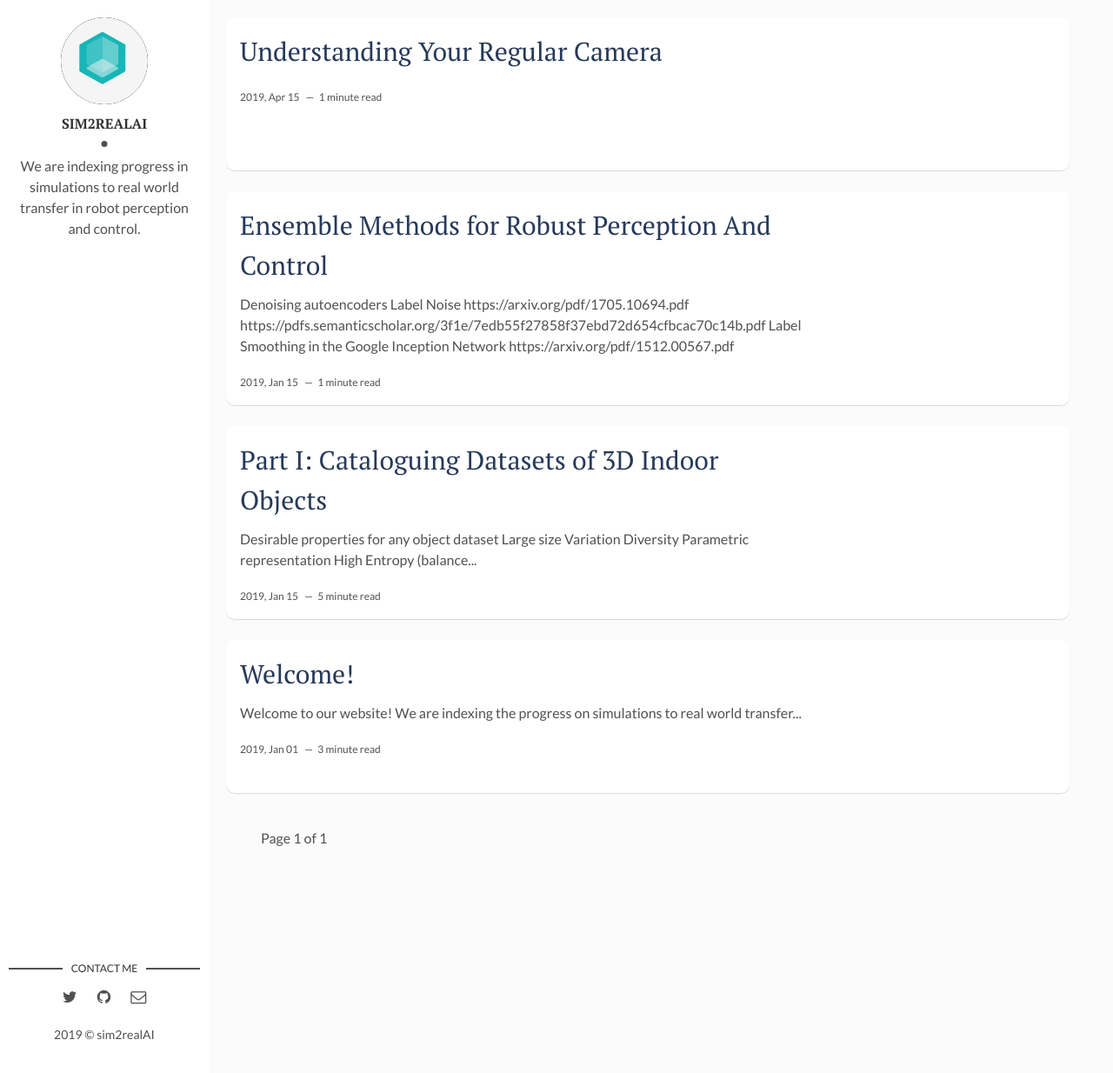
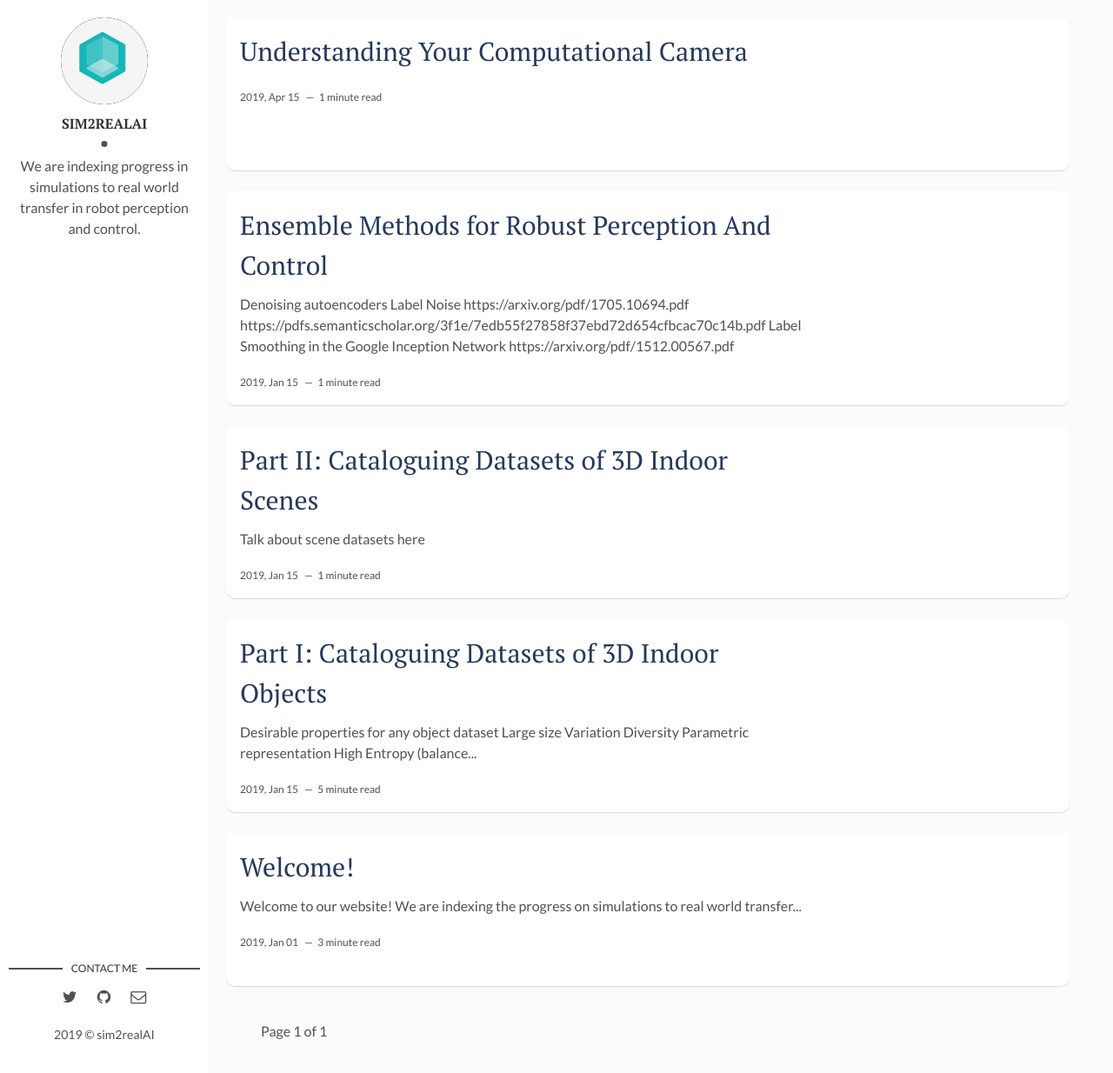
Before and after one commit to backupsim2realai/backupsim2realai.github.io, a Jekyll site: the page built from index.html, in a window 1280 px wide and 1234 px high. Shown: the whole window at 87% size. Built offline with Jekyll 4.4.1, drawn with Linux system fonts in a browser that asks for light colours; the list of posts is cut into pages by our own code.

Commit message:
updating: adding new posts and scenes
Signed-off-by: Ankur Handa <ahanda@nvidia.com>

```diff
--- /dev/null
+++ b/_posts/2019-02-15-Synthetic-Dataset-of-Scenes-Part-II.markdown
@@ -0,0 +1,9 @@
+---
+layout: post
+title: "Part II: Cataloguing Datasets of 3D Indoor Scenes"
+date: 2019-01-15 13:32:20 +0100
+description: Cataloguing datasets of object models # Add post description (optional)
+img:  # Add image post (optional)
+---
+
+Talk about scene datasets here
--- a/_posts/2019-04-15-Understanding-Your-Regular-Camera.markdown
+++ b/_posts/2019-04-15-Understanding-Your-Computational-Camera.markdown
@@ -1,6 +1,6 @@
 ---
 layout: post
-title: "Understanding Your Regular Camera"
+title: "Understanding Your Computational Camera"
 date: 2019-04-15 13:32:20 +0300
 description: Welcome Post # Add post description (optional)
 img:  # Add image post (optional)
```
